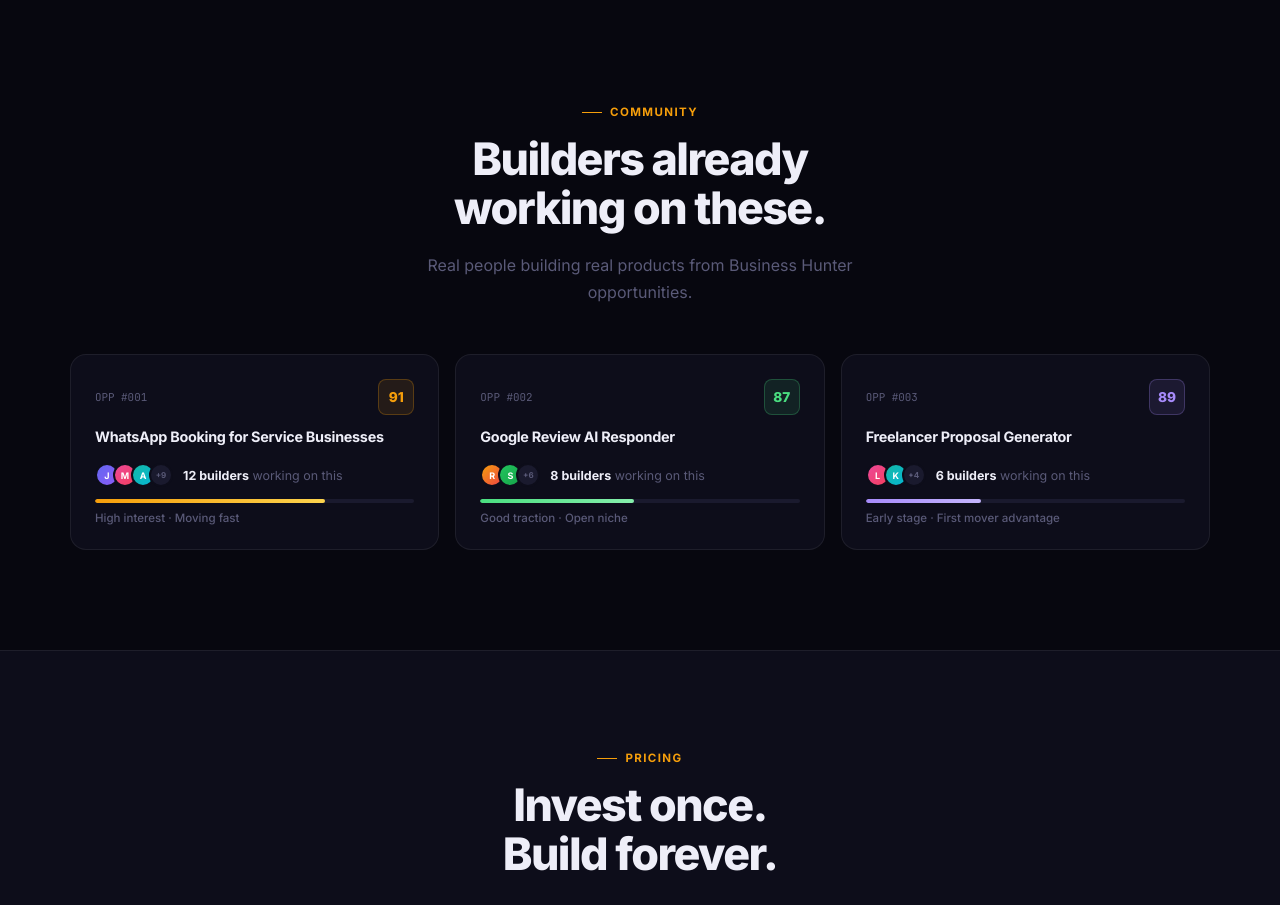
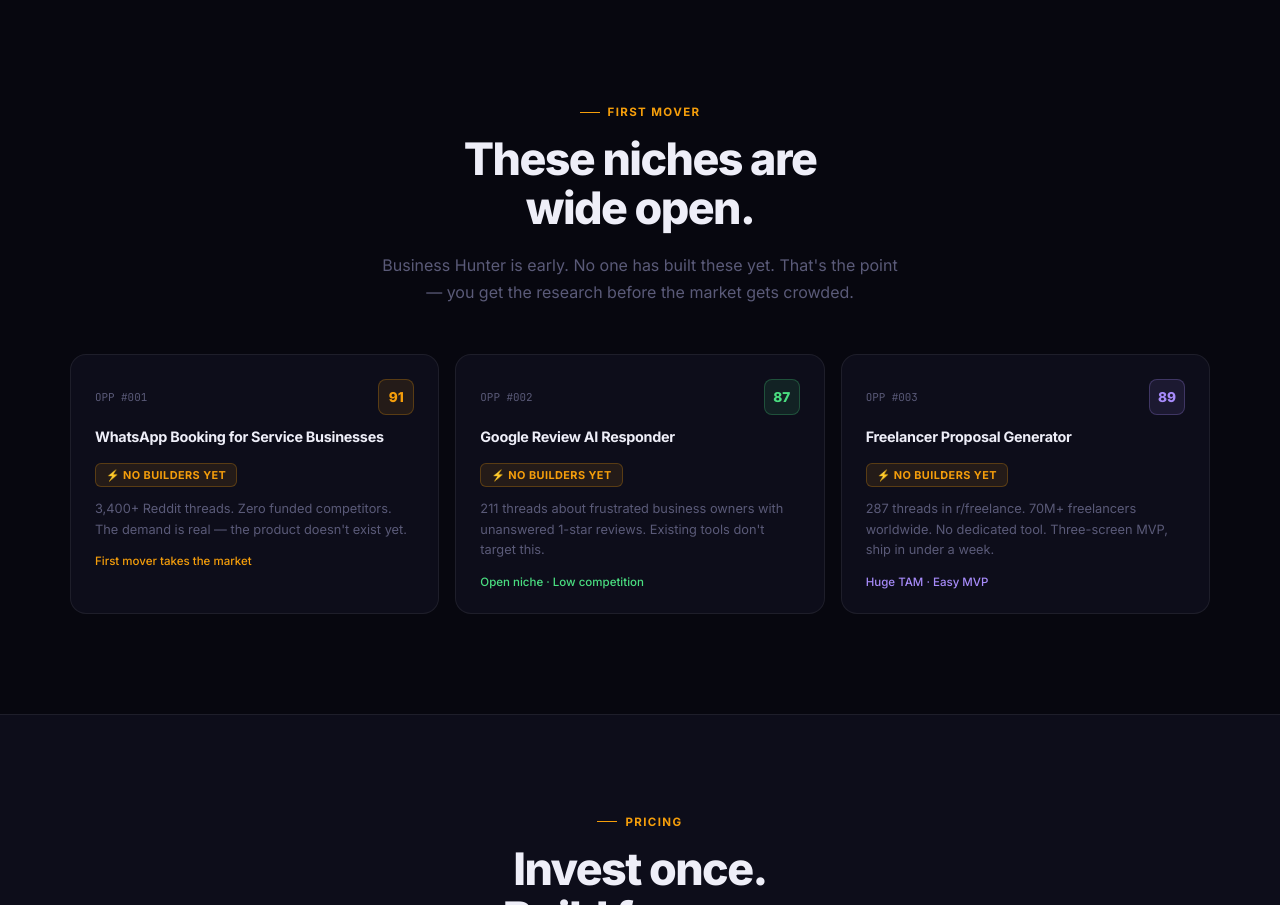
Before and after one commit to chido1203/businesshunter, a plain HTML site: page index.html in a window 1280 px wide. Shown: the part 6803-7708 px from the top of the page. Drawn offline with Linux system fonts and the light colour scheme; a script that the page names is missing.

Commit message:
Replace fake builder counts with honest first-mover positioning
Co-Authored-By: Claude Sonnet 4.6 <noreply@anthropic.com>

```diff
--- a/index.html
+++ b/index.html
@@ -2496,63 +2496,51 @@
 <section class="section" style="padding-top:0">
   <div class="section-inner">
     <div style="text-align:center" class="fade-up">
-      <div class="eyebrow"><span class="eyebrow-line"></span>Community</div>
-      <h2>Builders already<br>working on these.</h2>
-      <p class="section-lead" style="margin:0 auto">Real people building real products from Business Hunter opportunities.</p>
+      <div class="eyebrow"><span class="eyebrow-line"></span>First mover</div>
+      <h2>These niches are<br>wide open.</h2>
+      <p class="section-lead" style="margin:0 auto">Business Hunter is early. No one has built these yet. That's the point — you get the research before the market gets crowded.</p>
     </div>
-    <div class="builders-grid">
-      <div class="builder-card fade-up delay-1">
+    <div class="builders-grid fade-up delay-1">
+
+      <div class="builder-card">
         <div class="builder-card-top">
           <div class="builder-opp-id">OPP #001</div>
           <div class="builder-score">91</div>
         </div>
         <h3 class="builder-opp-title">WhatsApp Booking for Service Businesses</h3>
-        <div class="builder-count">
-          <div class="builder-avatars">
-            <div class="bav bav-b1">J</div>
-            <div class="bav bav-b2">M</div>
-            <div class="bav bav-b3">A</div>
-            <div class="bav bav-plus">+9</div>
-          </div>
-          <span class="builder-count-text"><strong>12 builders</strong> working on this</span>
-        </div>
-        <div class="builder-progress-wrap"><div class="builder-progress-bar" style="width:72%"></div></div>
-        <div class="builder-status">High interest · Moving fast</div>
-      </div>
-      <div class="builder-card fade-up delay-2">
+        <div style="display:flex;align-items:center;gap:8px;margin:12px 0">
+          <span style="display:inline-flex;align-items:center;gap:5px;padding:4px 10px;background:rgba(245,158,11,0.1);border:1px solid rgba(245,158,11,0.25);border-radius:6px;font-size:0.68rem;font-weight:700;color:var(--amber);letter-spacing:0.04em">⚡ NO BUILDERS YET</span>
+        </div>
+        <p style="font-size:0.8rem;color:var(--muted);line-height:1.6;margin:0 0 14px">3,400+ Reddit threads. Zero funded competitors. The demand is real — the product doesn't exist yet.</p>
+        <div class="builder-status" style="color:var(--amber)">First mover takes the market</div>
+      </div>
+
+      <div class="builder-card">
         <div class="builder-card-top">
           <div class="builder-opp-id">OPP #002</div>
           <div class="builder-score" style="background:rgba(74,222,128,0.1);border-color:rgba(74,222,128,0.25);color:var(--green)">87</div>
         </div>
         <h3 class="builder-opp-title">Google Review AI Responder</h3>
-        <div class="builder-count">
-          <div class="builder-avatars">
-            <div class="bav bav-b4">R</div>
-            <div class="bav bav-b5">S</div>
-            <div class="bav bav-plus">+6</div>
-          </div>
-          <span class="builder-count-text"><strong>8 builders</strong> working on this</span>
-        </div>
-        <div class="builder-progress-wrap"><div class="builder-progress-bar" style="width:48%;background:linear-gradient(90deg,var(--green),#86efac)"></div></div>
-        <div class="builder-status">Good traction · Open niche</div>
-      </div>
-      <div class="builder-card fade-up delay-3">
+        <div style="display:flex;align-items:center;gap:8px;margin:12px 0">
+          <span style="display:inline-flex;align-items:center;gap:5px;padding:4px 10px;background:rgba(245,158,11,0.1);border:1px solid rgba(245,158,11,0.25);border-radius:6px;font-size:0.68rem;font-weight:700;color:var(--amber);letter-spacing:0.04em">⚡ NO BUILDERS YET</span>
+        </div>
+        <p style="font-size:0.8rem;color:var(--muted);line-height:1.6;margin:0 0 14px">211 threads about frustrated business owners with unanswered 1-star reviews. Existing tools don't target this.</p>
+        <div class="builder-status" style="color:var(--green)">Open niche · Low competition</div>
+      </div>
+
+      <div class="builder-card">
         <div class="builder-card-top">
           <div class="builder-opp-id">OPP #003</div>
           <div class="builder-score" style="background:rgba(167,139,250,0.1);border-color:rgba(167,139,250,0.25);color:var(--purple)">89</div>
         </div>
         <h3 class="builder-opp-title">Freelancer Proposal Generator</h3>
-        <div class="builder-count">
-          <div class="builder-avatars">
-            <div class="bav bav-b2">L</div>
-            <div class="bav bav-b3">K</div>
-            <div class="bav bav-plus">+4</div>
-          </div>
-          <span class="builder-count-text"><strong>6 builders</strong> working on this</span>
-        </div>
-        <div class="builder-progress-wrap"><div class="builder-progress-bar" style="width:36%;background:linear-gradient(90deg,var(--purple),#c4b5fd)"></div></div>
-        <div class="builder-status">Early stage · First mover advantage</div>
-      </div>
+        <div style="display:flex;align-items:center;gap:8px;margin:12px 0">
+          <span style="display:inline-flex;align-items:center;gap:5px;padding:4px 10px;background:rgba(245,158,11,0.1);border:1px solid rgba(245,158,11,0.25);border-radius:6px;font-size:0.68rem;font-weight:700;color:var(--amber);letter-spacing:0.04em">⚡ NO BUILDERS YET</span>
+        </div>
+        <p style="font-size:0.8rem;color:var(--muted);line-height:1.6;margin:0 0 14px">287 threads in r/freelance. 70M+ freelancers worldwide. No dedicated tool. Three-screen MVP, ship in under a week.</p>
+        <div class="builder-status" style="color:var(--purple)">Huge TAM · Easy MVP</div>
+      </div>
+
     </div>
   </div>
 </section>
```
